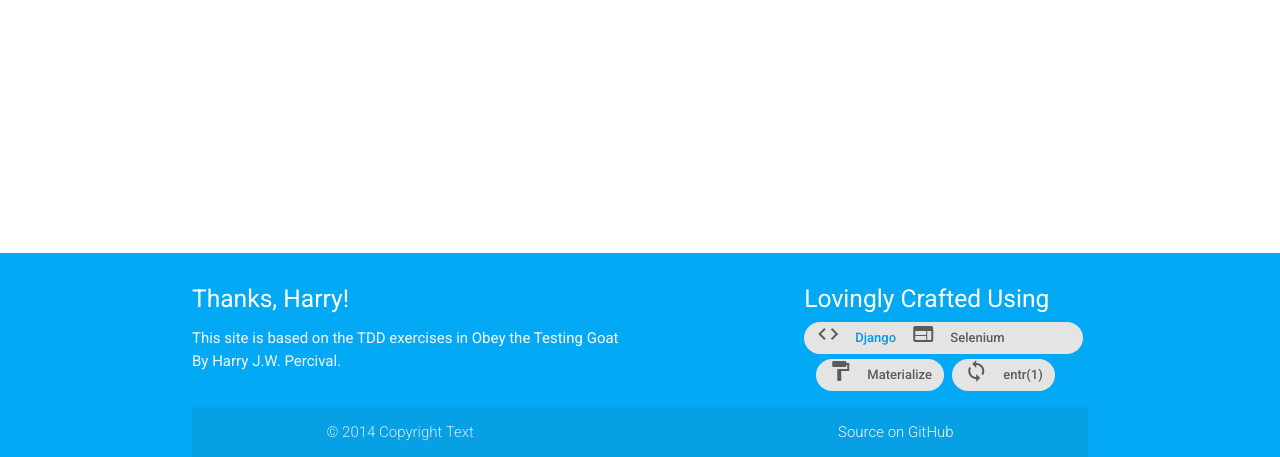
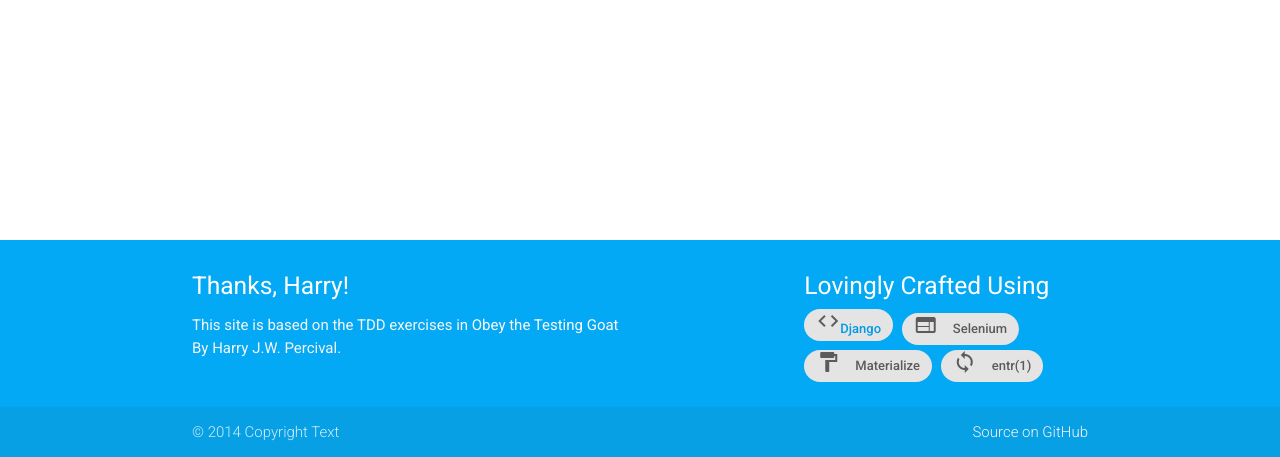
Before and after one commit to PeppyHare/python-tdd-book, a Django app: page / in a window 1280 px wide. Shown: the part 343-800 px from the top of the page. Run offline with Django 3.2, Linux system fonts and the light colour scheme.

Commit message:
Playing around with page styling and css

```diff
--- a/django/lists/templates/base.html
+++ b/django/lists/templates/base.html
@@ -102,7 +102,7 @@
                 </div>
                 <div class="col l4 offset-l2 s12">
                 <h5 class="white-text">Lovingly Crafted Using</h5>
-                <div class="chip"><i class="material-icons left">code</i><a href="https://www.djangoproject.com/">Django</a>
+                <div class="chip"><i class="material-icons">code</i><a href="https://www.djangoproject.com/">Django</a></div>
                 <a class="chip" href="https://www.seleniumhq.org/"><i class="material-icons left">web</i>Selenium</a>
                 <a class="chip" href="http://materializecss.com/"><i class="material-icons left">format_paint</i>Materialize</a>
                 <a class="chip" href="http://entrproject.org/"><i class="material-icons left">sync</i>entr(1)</a>
```
